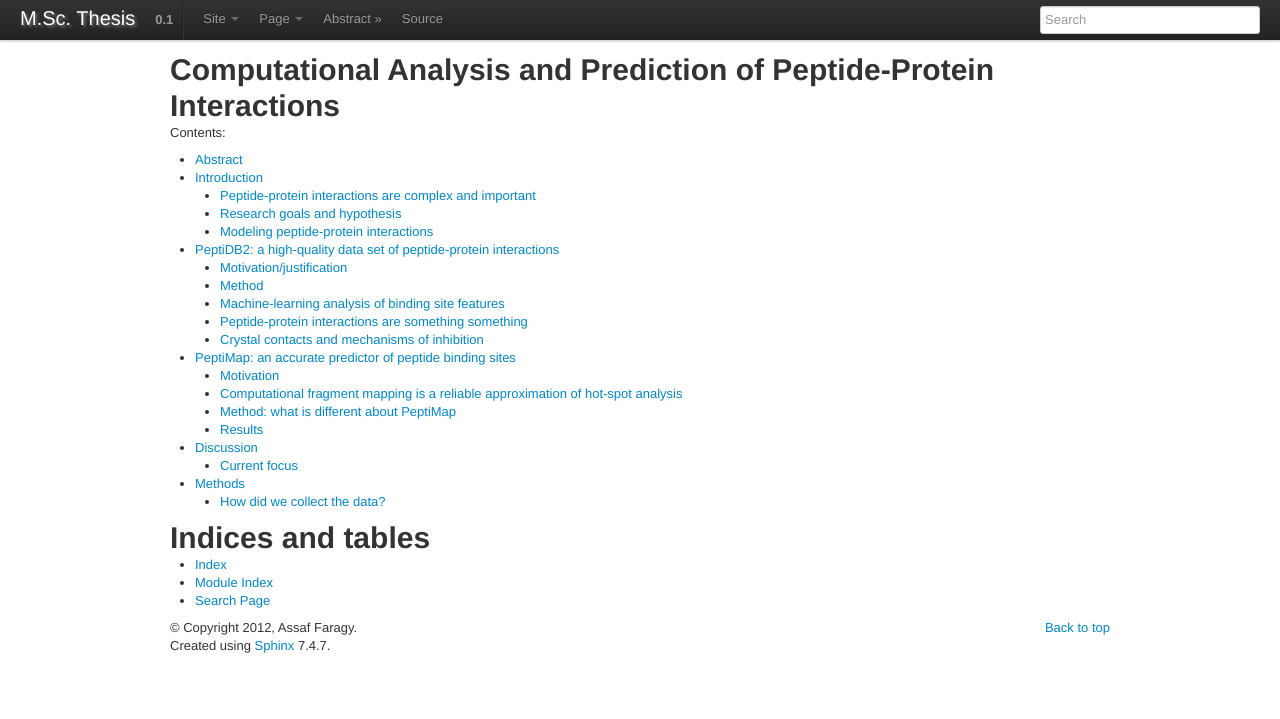
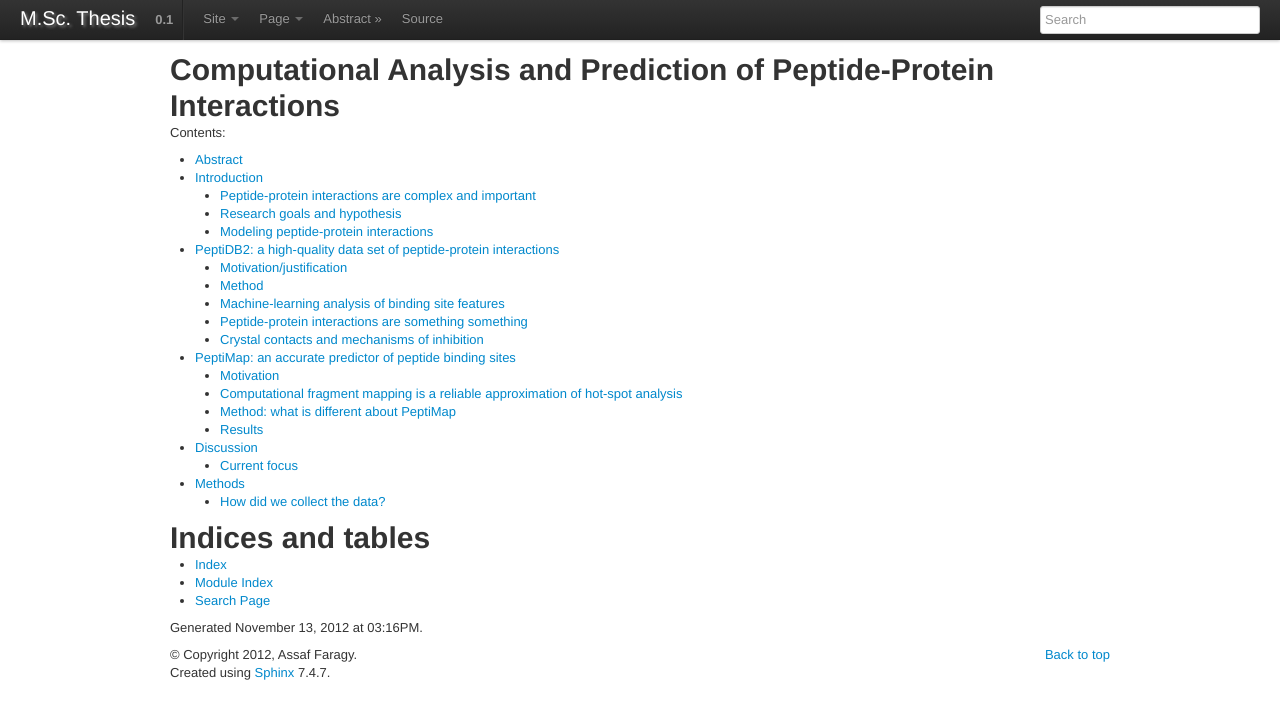
Before and after one commit to assaff/msc-thesis, a Sphinx documentation site: the page built from source/index.rst, in a window 1280 px wide. Shown: the top 719 px of the page. Built offline with Sphinx 7.4.7, drawn with Linux system fonts in a browser that asks for light colours; formulas are drawn with MathJax 3.

Commit message:
added timestamp to index

```diff
--- a/source/conf.py
+++ b/source/conf.py
@@ -60,7 +60,7 @@ release = '0.1'
 # non-false value, then it is used:
 #today = ''
 # Else, today_fmt is used as the format for a strftime call.
-#today_fmt = '%B %d, %Y'
+today_fmt = '%B %d, %Y at %I:%M%p'
 
 # List of patterns, relative to source directory, that match files and
 # directories to ignore when looking for source files.
--- a/source/index.rst
+++ b/source/index.rst
@@ -25,3 +25,5 @@ Indices and tables
 * :ref:`genindex`
 * :ref:`modindex`
 * :ref:`search`
+
+Generated |today|.
```
